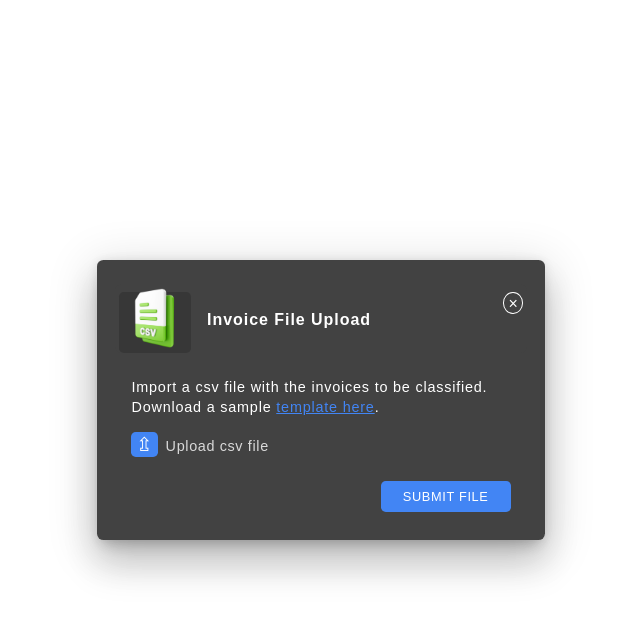
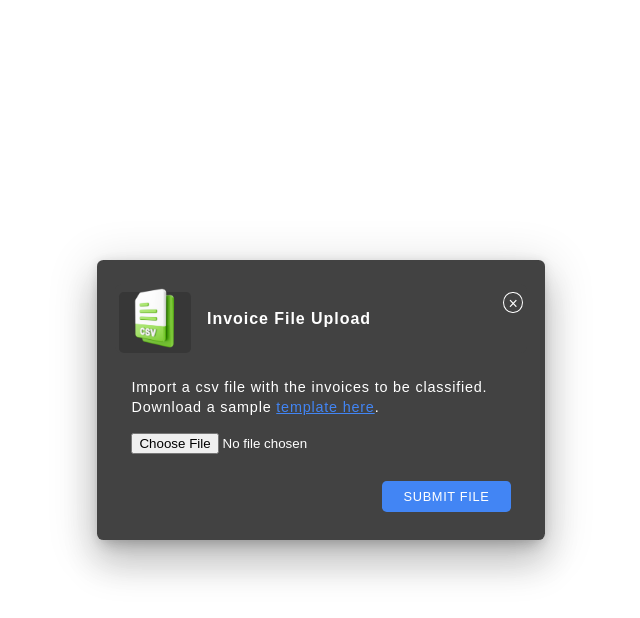
Before and after one commit to teejohn247/flask-project, a Flask app: page / in a window 1280 px wide. Shown: the top 618 px of the page, without its empty margins (319-959 px from the left). Run offline with Flask 3, Linux system fonts and the light colour scheme; some libraries are stand-ins or nearby versions.

Commit message:
File input

```diff
--- a/app.py
+++ b/app.py
@@ -1,15 +1,35 @@
 # app.py
-
-from flask import Flask, render_template, url_for
+from __future__ import print_function
+from flask import Flask, request, render_template, url_for
+import pandas as pd
+import sys
 
 # Create the Flask app instance
 app = Flask(__name__)
 
 # Define a route for the root URL
-@app.route('/', methods=['GET', 'POST'])
+@app.route('/', methods=['GET','POST'])
 def start():
+    if request.method == 'POST':
+        f = request.files['csv_file']
+        print(f, file=sys.stderr)
+        # f.seek(0)
+        # myfile = f.read()
+        # print(myfile, file=sys.stderr)
+        # df = pd.read_csv(request.files.get('file'))
+        # print(df, file=sys.stderr)
+        return render_template('index.html')
     return render_template('index.html')
+
+# def upload():
+#     if request.method == 'POST':
+#         df = pd.read_csv(request.files.get('file'))
+#         print(df, file=sys.stderr)
+#         return render_template('index.html')
+#     return render_template('index.html')
+
 
 # Run the app if this script is executed directly
 if __name__ == '__main__':
-    app.run(debug=True)
+    app.debug = True
+    app.run()
--- a/static/css/styles.css
+++ b/static/css/styles.css
@@ -19,6 +19,7 @@ body {
 
 .create-card {
     width: 35%;
+    min-width: 25rem;
     height: auto;
     overflow: hidden;
     border-radius: 0.4rem;
@@ -133,9 +134,10 @@ body {
     cursor: pointer;
 }
 .create-card .bottom-card .content .actions .file-upload {
+    color: white;
     cursor: pointer;
     position: absolute;
-    opacity: 0;
+    opacity: 1;
     left: 0;
     top: 0;
     z-index: 3;
@@ -148,11 +150,13 @@ body {
     z-index: 1;
 }
 .create-card .bottom-card .content .actions .upload-text {
+    opacity: 0;
     font-size: 0.9rem;
     color: rgba(255, 255, 255, 0.8);
     letter-spacing: 0.04rem;
 }
 .create-card .bottom-card .content .actions .upload-text span {
+    opacity: 0;
     font-size: 1.2rem;
     padding: 0.1rem 0.3rem;
     background-color: rgba(66, 133, 244, 1);
@@ -173,11 +177,20 @@ body {
     border-radius: 0.3rem;
     justify-content: flex-end;
     background-color: rgba(66, 133, 244, 1);
-    text-transform: uppercase;
     cursor: pointer;
     color: white;
     text-align: center;
-    padding: 0.5rem;
+    padding: 0.45rem;
+}
+.create-card .bottom-card .content .actions .action-btn .cta input {
+    color: white;
+    font-size: 0.8rem;
+    letter-spacing: 0.04rem;
+    text-transform: uppercase;
+    cursor: pointer;
+    outline: none;
+    border: none;
+    background: transparent;
 }
 
 /*
--- a/templates/index.html
+++ b/templates/index.html
@@ -2,19 +2,15 @@
 <html>
     <head>
         <link rel= "stylesheet" type= "text/css" href= "{{ url_for('static', filename='css/styles.css') }}">
+        <script src="http://code.jquery.com/jquery-2.1.4.min.js"></script>
+        <!-- <script src="https://maxcdn.bootstrapcdn.com/bootstrap/3.3.4/js/bootstrap.min.js"></script>
+        <link rel="stylesheet" href="https://maxcdn.bootstrapcdn.com/bootstrap/3.3.4/css/bootstrap.min.css">
+        <link rel="stylesheet" href="https://maxcdn.bootstrapcdn.com/bootstrap/3.3.4/css/bootstrap-theme.min.css"> -->
+        <meta name="viewport" content="width=device-width, initial-scale=1.0">
         <!-- <link href='{{ font_url }}' rel='stylesheet'> -->
         <title>Uploading & Reading CSV file</title>
     </head>
     <body>
-        <!-- <form enctype="multipart/form-data" action = "/">
-            <input type="file" name="file" accept=".csv">
-            <input type = "submit" value="Upload">
-        </form>
-        <p style="color:blue;">Choose csv file to upload</p>
-        <form action="/show_data" target="_blank">
-            <input type="submit" value="Show CSV"/>
-        </form> -->
-
         <div class="upload-wrap">
             <div class="create-card">
                 <div class="top-card">
@@ -35,7 +31,7 @@
                 </div>
 
                 <div class="bottom-card">
-                    <div class="content">
+                    <form class="content" method="post" enctype="multipart/form-data">
                         <div class="text">Import a csv file with the invoices to be classified. <br/>Download a sample <a href="{{ url_for('static', filename='docs/bulk-upload-template.csv') }}" target="_blank">template here</a>.</div>
 
                         <div class="actions">
@@ -43,19 +39,21 @@
                                 <div class="upload-btn">
                                     <input
                                         type="file"
+                                        name="csv_file"
                                         class="file-upload"
-                                        #fileUpload
                                     />
                                     <div class="upload-text"> <span>&#8683;</span> Upload csv file </div>
                                     <!-- <span class="file-name">bulk-upload.pdf</span> -->
                                 </div>
                                 <div class="action-btn">
-                                    <div class="cta primary" style="min-width: 30%" type="submit">Submit File</div>
+                                    <div class="cta primary" style="min-width: 30%">
+                                        <input type=submit value="Submit File">
+                                    </div>
                                 </div>
                             </div>
                         </div>
 
-                    </div>
+                    </form>
 
                 </div>
             </div>
```
